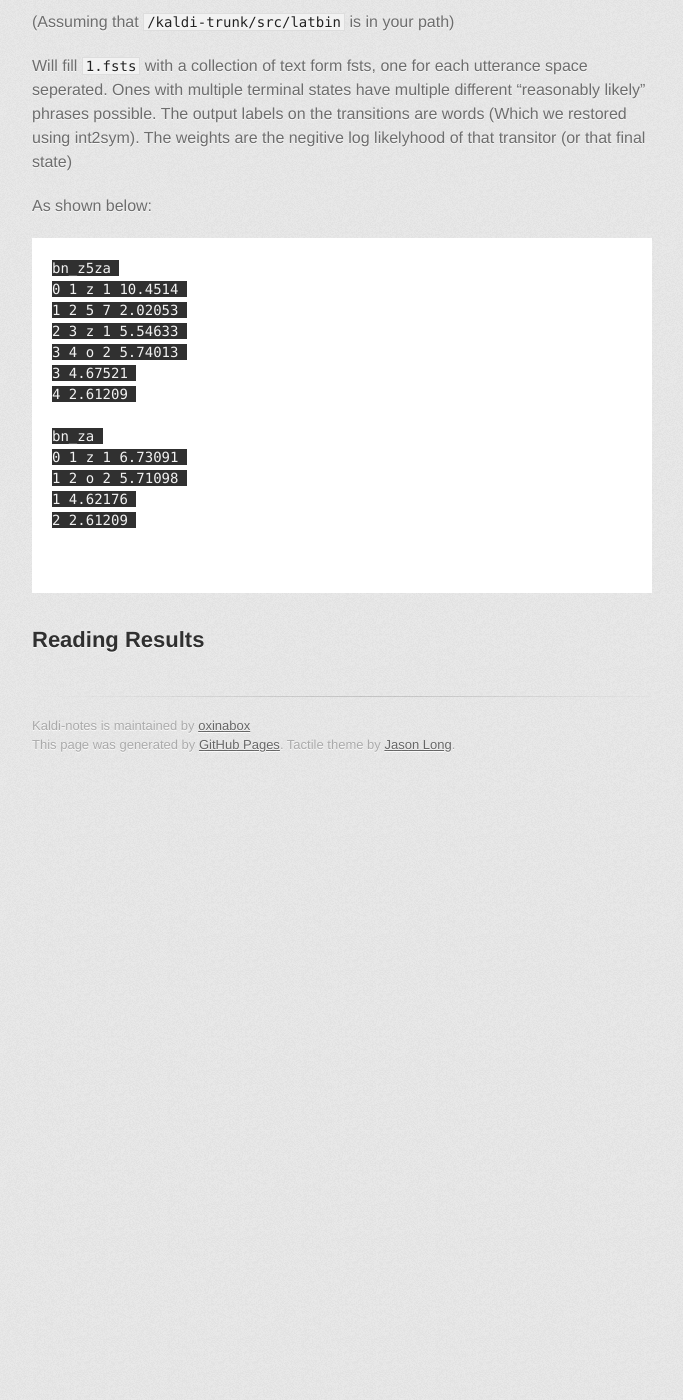
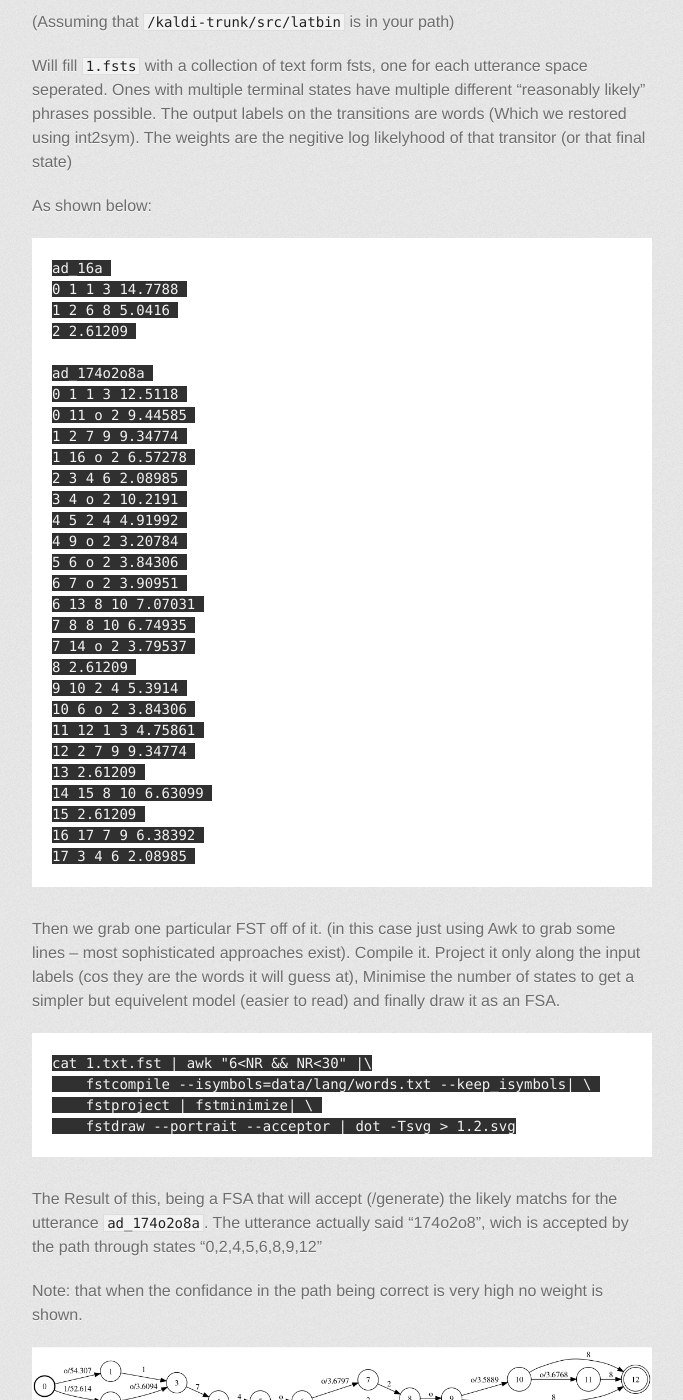
Before and after one commit to oxinabox/Kaldi-Notes, a Jekyll site: the page built from tidigits/train_eval.md, in a window 1280 px wide and 1400 px high, scrolled down 6672 px. Shown: the whole window, without its empty margins (298-981 px from the left). Built offline with Jekyll 4.4.1, drawn with Linux system fonts in a browser that asks for light colours; some web fonts are replaced; Markdown is read by kramdown in place of the engine named in the settings; before the commit the page ends 7457 px from its top, so only the background shows below that; some of the changed text lies outside the part shown.

Commit message:
=quick submission.

````diff
--- a/tidigits/train_eval.md
+++ b/tidigits/train_eval.md
@@ -271,22 +271,57 @@ The weights are the negitive log likelyhood of that transitor (or that final sta
 As shown below:
 
 ```
-bn_z5za
-0 1 z 1 10.4514
-1 2 5 7 2.02053
-2 3 z 1 5.54633
-3 4 o 2 5.74013
-3 4.67521
-4 2.61209
-
-bn_za
-0 1 z 1 6.73091
-1 2 o 2 5.71098
-1 4.62176
+ad_16a
+0 1 1 3 14.7788
+1 2 6 8 5.0416
 2 2.61209
 
+ad_174o2o8a
+0 1 1 3 12.5118
+0 11 o 2 9.44585
+1 2 7 9 9.34774
+1 16 o 2 6.57278
+2 3 4 6 2.08985
+3 4 o 2 10.2191
+4 5 2 4 4.91992
+4 9 o 2 3.20784
+5 6 o 2 3.84306
+6 7 o 2 3.90951
+6 13 8 10 7.07031
+7 8 8 10 6.74935
+7 14 o 2 3.79537
+8 2.61209
+9 10 2 4 5.3914
+10 6 o 2 3.84306
+11 12 1 3 4.75861
+12 2 7 9 9.34774
+13 2.61209
+14 15 8 10 6.63099
+15 2.61209
+16 17 7 9 6.38392
+17 3 4 6 2.08985
+```
+
+Then we grab one particular FST off of it. (in this case just  using Awk to grab some lines -- most sophisticated approaches exist). Compile it.
+Project it only along the input labels (cos they are the words it will guess at), Minimise the number of states to get a simpler but equivelent model (easier to read) and finally draw it as an FSA.
 
 ```
+cat 1.txt.fst | awk "6<NR && NR<30" |\
+    fstcompile --isymbols=data/lang/words.txt --keep_isymbols| \
+    fstproject | fstminimize| \
+    fstdraw --portrait --acceptor | dot -Tsvg > 1.2.svg
+```
+
+The Result of this, being a FSA that will accept (/generate) the likely matchs for the utterance `ad_174o2o8a`.
+The utterance actually said "174o2o8", wich is accepted by the path through states "0,2,4,5,6,8,9,12"
+
+Note: that when the confidance in the path being correct is very high no weight is shown.
+
+![parse lattice](./174o2o8a.png)
+
+Notice that the latice has alot of paths allowing 'o' to be followed by another 'o'.
+
+
 
 
 
````
Also changed, not shown: other parts of tidigits/train_eval.md (+1 -1 lines), tidigits/174o2o8a.png (added).
